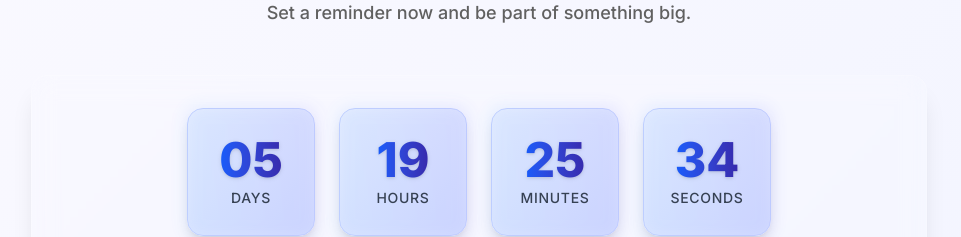
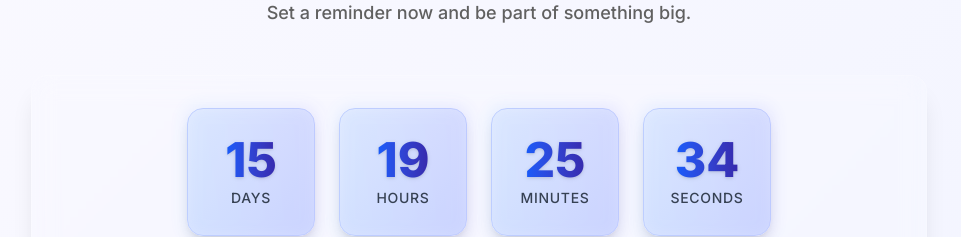
Before and after one commit to KartikTulsian/iemnacdc, a Next.js app: page / in a window 1280 px wide. Shown: the part 4320-4557 px from the top of the page, without its empty margins (161-1122 px from the left). Built offline with nearby package versions, Linux system fonts and the light colour scheme.

Commit message:
Update Timer launchDate to June 10, 2026

```diff
--- a/src/components/Countdown/CountDown.tsx
+++ b/src/components/Countdown/CountDown.tsx
@@ -21,7 +21,7 @@ export default function CountDown() {
         <ImpDates />
 
         {/* Timer with built-in spacing */}
-        <Timer launchDate="2026-05-31T23:59:59" />
+        <Timer launchDate="2026-06-10T23:59:59" />
       </div>
     </section>
 
```
